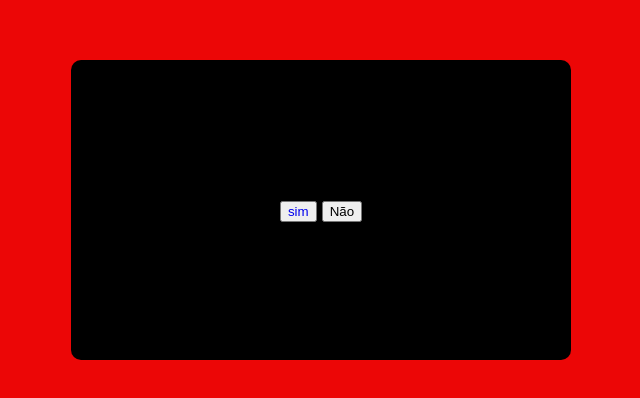
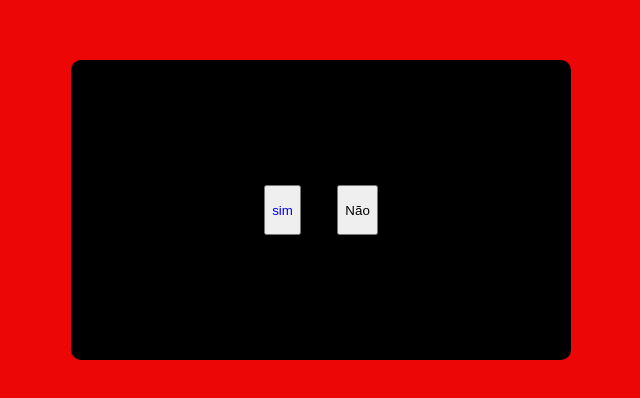
Before and after one commit to alaxpedroso-hub/SiteTeste, a plain HTML site: page index.html in a window 1280 px wide. Shown: the part 198-596 px from the top of the page, without its empty margins (319-959 px from the left). Drawn offline with Linux system fonts and the light colour scheme.

Commit message:
listinha3

```diff
--- a/style.css
+++ b/style.css
@@ -26,3 +26,11 @@ a {
     align-items: center;
     justify-content: center;
 }
+
+
+.conteudo-botao {
+    display: flex;
+    justify-content: space-around;
+    height: 50px;
+    width: 150px;
+}
```
Also changed, not shown: script.js (added, +9 -0 lines).
